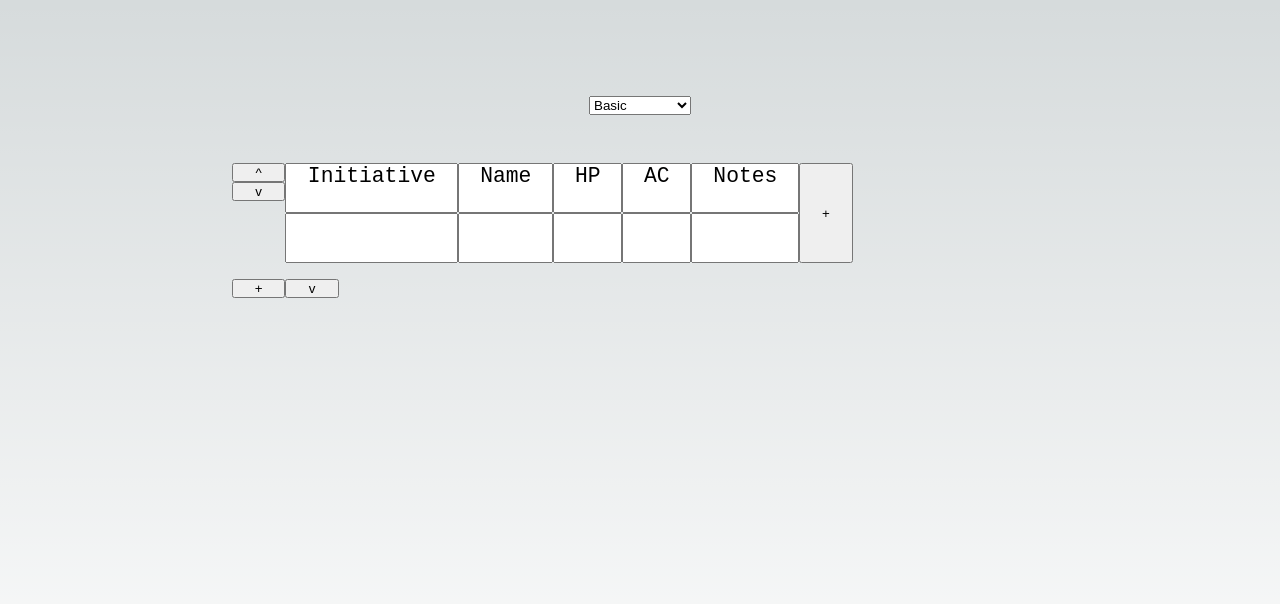
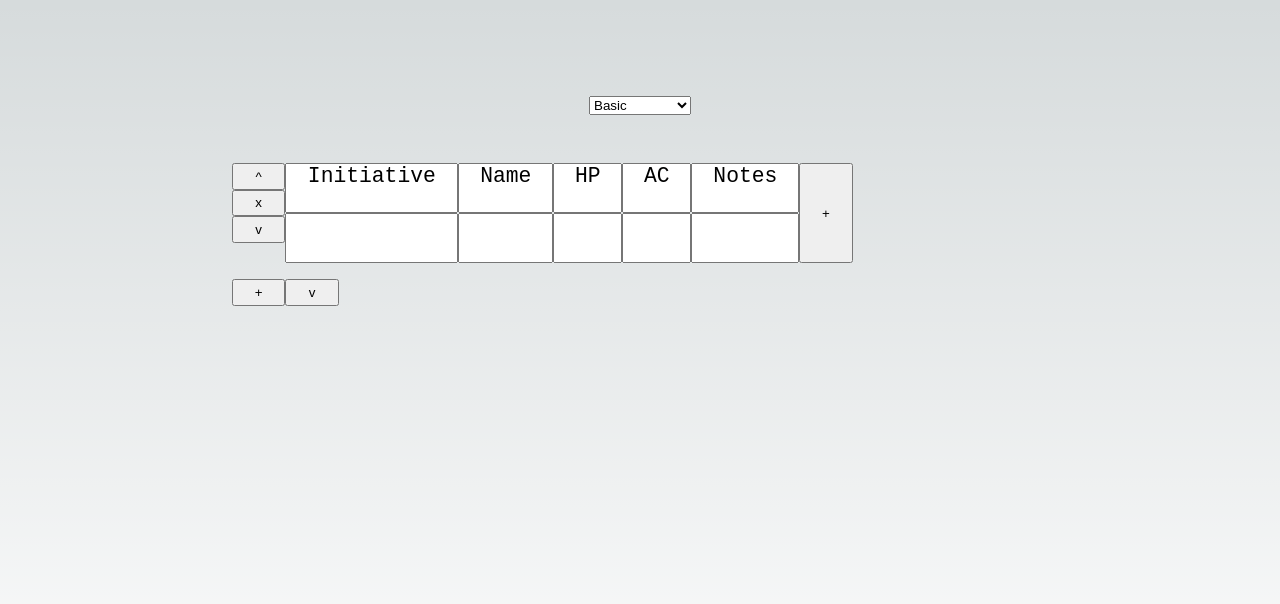
Before and after one commit to DGStatic/Turn-Tracker, a Next.js app in the folder turn_tracker/: page / in a window 1280 px wide. Shown: the top 604 px of the page. Built offline with nearby package versions, Linux system fonts and the light colour scheme.

Commit message:
row and cell operations with buttons

```diff
--- a/turn_tracker/pages/index.js
+++ b/turn_tracker/pages/index.js
@@ -41,7 +41,7 @@ function useWindowSize() {
 
 class Scenario {
 
-  constructor(rows = [[{'title': 'Title', 'text': '', 'cols': 5}]]) {
+  constructor(rows = [[{'title': 'Title', 'text': '', 'cols': 5, 'display': 'none'}]]) {
     this.rows = rows;
 
     this.totCols = 0;
@@ -65,6 +65,7 @@ class Scenario {
     // Pixels to Points conversion (16 pixels to 12 points). TODO: Automatically set ptp.
     const ptp = 21;
 
+
     // Gets total columns of a single row
     function getTotalCols(row) {
       var total = 0;
@@ -76,26 +77,24 @@ class Scenario {
 
     // Duplicates a row and adds it beneath
     function handleDupRow() {
-
+      if (rows.length == 0) {return;}
       // Create a low level copy of rows to avoid reference
       var tempRows = []
       for (var i = 0; i < rows.length; i++) {
         tempRows.push([]);
         for(var j = 0; j < rows[i].length; j++) {
-          tempRows[i].push({'title' : "", 'text' : "", "cols" : undefined});
-          tempRows[i][j].title = rows[i][j].title;
-          tempRows[i][j].text = rows[i][j].text;
-          tempRows[i][j].cols = rows[i][j].cols;
+          tempRows[i].push({'title' : rows[i][j].title, 'text' : rows[i][j].text, 'cols' : rows[i][j].cols, 'display' : rows[i][j].display})
         }
       }
 
       // Create a low level copy of a row from the other copy to again avoid any references. Fuck this language.
       var tempRow = []
       for (var i = 0; i < tempRows[tempRows.length-1].length; i++) {
-        tempRow.push({'title' : "", 'text' : "", "cols" : undefined});
+        tempRow.push({'title' : "", 'text' : "", "cols" : undefined, 'display' : 'none'});
         tempRow[i].title = tempRows[tempRows.length-1][i].title;
         tempRow[i].text = tempRows[tempRows.length-1][i].text;
         tempRow[i].cols = tempRows[tempRows.length-1][i].cols;
+        tempRow[i].display = tempRows[tempRows.length-1][i].display;
       }
 
       tempRows.push(tempRow);
@@ -109,11 +108,11 @@ class Scenario {
       for (var i = 0; i < rows.length; i++) {
         tempRows.push([]);
         for(var j = 0; j < rows[i].length; j++) {
-          tempRows[i].push(rows[i][j]);
+          tempRows[i].push({'title' : rows[i][j].title, 'text' : rows[i][j].text, 'cols' : rows[i][j].cols, 'display' : rows[i][j].display})
         }
       }
 
-      tempRows = tempRows.concat([[{'title': 'Title', 'text': '', 'cols': 5}]])
+      tempRows = tempRows.concat([[{'title': 'Title', 'text': '', 'cols': 5, 'display' : 'none'}]])
       setRows(tempRows)
     }
 
@@ -129,62 +128,67 @@ class Scenario {
         for (var i2 = 0; i2 < rows.length; i2++) {
           tempRows.push([]);
           for(var j = 0; j < rows[i2].length; j++) {
-            tempRows[i2].push(rows[i2][j]);
+            tempRows[i2].push({'title' : rows[i2][j].title, 'text' : rows[i2][j].text, 'cols' : rows[i2][j].cols, 'display': rows[i2][j].display})
           }
         }
 
-        tempRows[i].push({'title': 'Title', 'text': '', 'cols': 5})
+        tempRows[i].push({'title': 'Title', 'text': '', 'cols': 5, 'display' : "none"})
         setRows(tempRows);
       }
 
+      // reconstructs rows as if the target and the row above are swapped
       function handleMoveRowUp() {
         if (i != 0) {
           var tempRows = []
           for (var i2 = 0; i2 < rows.length; i2++) {
             tempRows.push([]);
-            if (i2 == i) { // reached target index
+            // reached target index
+            if (i2 == i) {
               const len1 = rows[i2].length;
               const len2 = rows[i2-1].length;
-              if (len1 > len2) { // smaller row above
+              // smaller row above
+              if (len1 > len2) {
                 for (var j = 0; j < len1; j++) {
-                  if (j > len2-1) { // reached limit of row above the target
-                    var tempCell = {'title' : rows[i2][j].title, 'text' : rows[i2][j].text, 'cols' : rows[i2][j].cols}
-                    tempRows[i2-1].push({'title' : tempCell.title, 'text' : tempCell.text, 'cols' : tempCell.cols})
+                  // reached limit of row above the target
+                  if (j > len2-1) {
+                    var tempCell = {'title' : rows[i2][j].title, 'text' : rows[i2][j].text, 'cols' : rows[i2][j].cols, 'display' : rows[i2][j].display}
+                    tempRows[i2-1].push({'title' : tempCell.title, 'text' : tempCell.text, 'cols' : tempCell.cols, 'display' : tempCell.display})
                   } else {
-                    tempRows[i2].push({'title' : "Title", 'text' : "", "cols" : undefined});
-                    var tempCell = {'title' : rows[i2][j].title, 'text' : rows[i2][j].text, 'cols' : rows[i2][j].cols}
-                    tempRows[i2][j] = {'title' : rows[i2-1][j].title, 'text' : rows[i2-1][j].text, 'cols' : rows[i2-1][j].cols}
-                    tempRows[i2-1][j] = {'title' : tempCell.title, 'text' : tempCell.text, 'cols' : tempCell.cols}
+                    tempRows[i2].push({'title' : "Title", 'text' : "", "cols" : undefined, 'display' : "none"});
+                    var tempCell = {'title' : rows[i2][j].title, 'text' : rows[i2][j].text, 'cols' : rows[i2][j].cols, 'display' : rows[i2][j].display}
+                    tempRows[i2][j] = {'title' : rows[i2-1][j].title, 'text' : rows[i2-1][j].text, 'cols' : rows[i2-1][j].cols, 'display' : rows[i2-1][j].display}
+                    tempRows[i2-1][j] = {'title' : tempCell.title, 'text' : tempCell.text, 'cols' : tempCell.cols, 'display' : tempCell.display}
                   }
                 }
-              } else if (len1 == len2) { // same row length above
+              // same row length above
+              } else if (len1 == len2) {
                 for (var j = 0; j < len1; j++) {
-                  tempRows[i2].push({'title' : "Title", 'text' : "", "cols" : undefined});
-                  var tempCell = {'title' : rows[i2][j].title, 'text' : rows[i2][j].text, 'cols' : rows[i2][j].cols}
-                  tempRows[i2][j] = {'title' : rows[i2-1][j].title, 'text' : rows[i2-1][j].text, 'cols' : rows[i2-1][j].cols}
-                  tempRows[i2-1][j] = {'title' : tempCell.title, 'text' : tempCell.text, 'cols' : tempCell.cols}
+                  tempRows[i2].push({'title' : "Title", 'text' : "", "cols" : undefined, 'display' : "none"});
+                  var tempCell = {'title' : rows[i2][j].title, 'text' : rows[i2][j].text, 'cols' : rows[i2][j].cols, 'display' : rows[i2][j].display}
+                  tempRows[i2][j] = {'title' : rows[i2-1][j].title, 'text' : rows[i2-1][j].text, 'cols' : rows[i2-1][j].cols, 'display' : rows[i2-1][j].display}
+                  tempRows[i2-1][j] = {'title' : tempCell.title, 'text' : tempCell.text, 'cols' : tempCell.cols, 'display' : tempCell.display}
                 }
-              } else { // longer row above
+              // longer row above
+              } else {
                 for (var j = 0; j < len2; j++) {
-                  if (j > len1-1) { // reached limit of target
-                    tempRows[i2].push( {'title' : rows[i2-1][j].title, 'text' : rows[i2-1][j].text, 'cols' : rows[i2-1][j].cols} )
+                  // reached limit of target
+                  if (j > len1-1) {
+                    tempRows[i2].push( {'title' : rows[i2-1][j].title, 'text' : rows[i2-1][j].text, 'cols' : rows[i2-1][j].cols, 'display' : rows[i2-1][j].display })
                   } else {
-                    var tempCell = {'title' : rows[i2][j].title, 'text' : rows[i2][j].text, 'cols' : rows[i2][j].cols}
-                    tempRows[i2].push ({'title' : rows[i2-1][j].title, 'text' : rows[i2-1][j].text, 'cols' : rows[i2-1][j].cols})
-                    tempRows[i2-1][j] = {'title' : tempCell.title, 'text' : tempCell.text, 'cols' : tempCell.cols}
+                    var tempCell = {'title' : rows[i2][j].title, 'text' : rows[i2][j].text, 'cols' : rows[i2][j].cols, 'display' : rows[i2][j].display}
+                    tempRows[i2].push ({'title' : rows[i2-1][j].title, 'text' : rows[i2-1][j].text, 'cols' : rows[i2-1][j].cols, 'display' : rows[i2-1][j].display})
+                    tempRows[i2-1][j] = {'title' : tempCell.title, 'text' : tempCell.text, 'cols' : tempCell.cols, 'display' : tempCell.display}
                   }
                 }
-                for (var k = 0; k < len2-len1; k++) { // remove extra space on row above
+                // remove extra space on row above
+                for (var k = 0; k < len2-len1; k++) {
                   tempRows[i2-1].pop();
                 }
               }
 
             } else {
               for(var j = 0; j < rows[i2].length; j++) {
-                tempRows[i2].push({'title' : "", 'text' : "", "cols" : undefined});
-                tempRows[i2][j].title = rows[i2][j].title;
-                tempRows[i2][j].text = rows[i2][j].text;
-                tempRows[i2][j].cols = rows[i2][j].cols;
+                tempRows[i2].push({'title' : rows[i2][j].title, 'text' : rows[i2][j].text, 'cols' : rows[i2][j].cols, 'display' : rows[i2][j].display})
               }
             }
 
@@ -195,26 +199,85 @@ class Scenario {
         }
       }
 
-      function handleMoveRowDown() { // TODO: same as moving up, but we have to build the target using the future row, then build the future row
+      // reconstructs rows as if the target and the row below are swapped
+      function handleMoveRowDown() {
+        if (i != rows.length-1) {
+          var tempRows = []
+          for (var i2 = 0; i2 < rows.length; i2++) {
+            tempRows.push([])
+            if (i2 == i) {
+              tempRows.push([])
+              const len1 = rows[i2].length;
+              const len2 = rows[i2+1].length;
+              if (len1 > len2) {
+                // smaller row below
+                for (var j = 0; j < len1; j++) {
+                  // reached limit of row below
+                  if (j > len2-1) {
+                    tempRows[i2+1].push( {'title' : rows[i2][j].title, 'text' : rows[i2][j].text, 'cols' : rows[i2][j].cols, 'display' : rows[i2][j].display} )
+                  } else {
+                    tempRows[i2+1].push ({'title' : rows[i2][j].title, 'text' : rows[i2][j].text, 'cols' : rows[i2][j].cols, 'display' : rows[i2][j].display})
+                    tempRows[i2].push ({'title' : rows[i2+1][j].title, 'text' : rows[i2+1][j].text, 'cols' : rows[i2+1][j].cols, 'display' : rows[i2+1][j].display})
+                  }
+                }
+              } else if (len1 == len2) {
+                // same length below
+                for (var j = 0; j < len1; j++) {
+                  tempRows[i2+1].push ({'title' : rows[i2][j].title, 'text' : rows[i2][j].text, 'cols' : rows[i2][j].cols, 'display' : rows[i2][j].display})
+                  tempRows[i2].push ({'title' : rows[i2+1][j].title, 'text' : rows[i2+1][j].text, 'cols' : rows[i2+1][j].cols, 'display' : rows[i2+1][j].display})
+                }
+              } else {
+                // longer row below
+                for (var j = 0; j < len2; j++) {
+                  // reached limit of target
+                  if (j > len1-1) {
+                    tempRows[i2].push( {'title' : rows[i2+1][j].title, 'text' : rows[i2+1][j].text, 'cols' : rows[i2+1][j].cols, 'display' : rows[i2+1][j].display} )
+                  } else {
+                    tempRows[i2+1].push ({'title' : rows[i2][j].title, 'text' : rows[i2][j].text, 'cols' : rows[i2][j].cols, 'display' : rows[i2][j].display})
+                    tempRows[i2].push ({'title' : rows[i2+1][j].title, 'text' : rows[i2+1][j].text, 'cols' : rows[i2+1][j].cols, 'display' : rows[i2+1][j].display})
+                  }
+                }
+              }
+              i2 += 1;
+            } else {
+              for(var j = 0; j < rows[i2].length; j++) {
+                tempRows[i2].push({'title' : rows[i2][j].title, 'text' : rows[i2][j].text, 'cols' : rows[i2][j].cols, 'display' : rows[i2][j].display})
+              }
+            }
+          }
+          setRows(tempRows)
+        } else {
+          setRows(rows)
+        }
 
       }
 
-      function handleRemoveRow() { // TODO: slice rows in two, shift second half, and concat
-
+      // reconstructs rows as if the target row never existed
+      function handleRemoveRow() {
+        var tempRows = []
+        for (var i2 = 0; i2 < rows.length; i2++) {
+          if (i2 == i) { continue; }
+          tempRows.push([])
+          for (var j = 0; j < rows[i2].length; j++) {
+            tempRows[i2].push({'title' : rows[i2][j].title, 'text' : rows[i2][j].text, 'cols' : rows[i2][j].cols, 'display' : rows[i2][j].display})
+          }
+        }
+        setRows(tempRows)
       }
 
       return (
         <div className={styles.row} key={"row"+String(i)} id={"row"+String(i)}>
           <div className={styles.cell} key={"row"+String(i)+"-row-buttons"} id={"row"+String(i)+"-row-buttons"}>
-            <button className={styles.new_btn} key={"row"+String(i)+"-row-up-btn"} id={"row"+String(i)+"-row-up-btn"} onClick={handleMoveRowUp}>^</button>
-            <button className={styles.new_btn} key={"row"+String(i)+"-row-down-btn"} id={"row"+String(i)+"-row-down-btn"} onClick={handleMoveRowDown}>v</button>
+            <button className={styles.row_btn} key={"row"+String(i)+"-row-up-btn"} id={"row"+String(i)+"-row-up-btn"} onClick={handleMoveRowUp}>^</button>
+            <button className={styles.row_btn} key={"row"+String(i)+"-row-delete-btn"} id={"row"+String(i)+"-row-delete-btn"} onClick={handleRemoveRow}>x</button>
+            <button className={styles.row_btn} key={"row"+String(i)+"-row-down-btn"} id={"row"+String(i)+"-row-down-btn"} onClick={handleMoveRowDown}>v</button>
           </div>
           {
             rows[i].map( (cell, j)=>(
               generateCell(i, j)
             ))
           }
-          <button className={styles.new_btn} onClick={handleNewCell} key={"row"+String(i)+"-new-cell-btn"} id={"row"+String(i)+"-new-cell-btn"}>+</button>
+          <button className={styles.row_btn} onClick={handleNewCell} key={"row"+String(i)+"-new-cell-btn"} id={"row"+String(i)+"-new-cell-btn"}>+</button>
         </div>
       )
     }
@@ -234,10 +297,12 @@ class Scenario {
         for (var i2 = 0; i2 < rows.length; i2++) {
           tempRows.push([]);
           for(var j2 = 0; j2 < rows[i2].length; j2++) {
-            tempRows[i2].push({'title' : "", 'text' : "", "cols" : undefined});
-            tempRows[i2][j2].title = rows[i2][j2].title;
-            tempRows[i2][j2].text = rows[i2][j2].text;
-            tempRows[i2][j2].cols = rows[i2][j2].cols;
+            if (i2 == i && j2 == j) {
+              tempRows[i2].push({'title' : rows[i2][j2].title, 'text' : rows[i2][j2].text, 'cols' : rows[i2][j2].cols, 'display' : "flex"})
+            } else {
+              tempRows[i2].push({'title' : rows[i2][j2].title, 'text' : rows[i2][j2].text, 'cols' : rows[i2][j2].cols, 'display' : rows[i2][j2].display})
+            }
+
           }
         }
 
@@ -259,10 +324,103 @@ class Scenario {
 
       }
 
+      // View the cell buttons when the cell is being edited
+      function handleCellMouseOver() {
+        var tempRows = []
+        for (var i2 = 0; i2 < rows.length; i2++) {
+          tempRows.push([])
+          for (var j2 = 0; j2 < rows[i2].length; j2++) {
+            if (i2 == i && j2 == j) {
+              tempRows[i2].push({'title' : rows[i2][j2].title, 'text' : rows[i2][j2].text, 'cols' : rows[i2][j2].cols, 'display' : "flex"})
+            } else {
+              tempRows[i2].push({'title' : rows[i2][j2].title, 'text' : rows[i2][j2].text, 'cols' : rows[i2][j2].cols, 'display' : rows[i2][j2].display})
+            }
+          }
+        }
+        setRows(tempRows)
+      }
+
+      // Hide the cell button when the cell is not being edited
+      function handleCellMouseLeave() {
+        var tempRows = []
+        for (var i2 = 0; i2 < rows.length; i2++) {
+          tempRows.push([])
+          for (var j2 = 0; j2 < rows[i2].length; j2++) {
+            if (i2 == i && j2 == j) {
+              tempRows[i2].push({'title' : rows[i2][j2].title, 'text' : rows[i2][j2].text, 'cols' : rows[i2][j2].cols, 'display' : "none"})
+            } else {
+              tempRows[i2].push({'title' : rows[i2][j2].title, 'text' : rows[i2][j2].text, 'cols' : rows[i2][j2].cols, 'display' : rows[i2][j2].display})
+            }
+          }
+        }
+        setRows(tempRows)
+      }
+
+      // reconstructs rows as if the targeted cell was swapped with the one before it
+      function handleMoveCellLeft() {
+        if (j != 0) {
+          var tempRows = []
+          for (var i2 = 0; i2 < rows.length; i2++) {
+            tempRows.push([])
+            for (var j2 = 0; j2 < rows[i2].length; j2++) {
+              if (i2 == i && j2 == j) {
+                var tempCell = {'title' : rows[i2][j2-1].title, 'text' : rows[i2][j2-1].text, 'cols' : rows[i2][j2-1].cols, 'display' : rows[i2][j2-1].display}
+                tempRows[i2][j2-1] = {'title' : rows[i2][j2].title, 'text' : rows[i2][j2].text, 'cols' : rows[i2][j2].cols, 'display' : rows[i2][j2].display}
+                tempRows[i2].push({'title' : tempCell.title, 'text' : tempCell.text, 'cols' : tempCell.cols, 'display' : tempCell.display})
+              } else {
+                tempRows[i2].push({'title' : rows[i2][j2].title, 'text' : rows[i2][j2].text, 'cols' : rows[i2][j2].cols, 'display' : rows[i2][j2].display})
+              }
+            }
+          }
+          setRows(tempRows)
+        } else {
+          setRows(rows)
+        }
+      }
+
+      // reconstructs rows as if the targeted cell was swapped with the one after it
+      function handleMoveCellRight() {
+        if (j != rows[i].length-1) {
+          var tempRows = []
+          for (var i2 = 0; i2 < rows.length; i2++) {
+            tempRows.push([])
+            for (var j2 = 0; j2 < rows[i2].length; j2++) {
+              if (i2 == i && j2 == j+1) {
+                var tempCell = {'title' : rows[i2][j2-1].title, 'text' : rows[i2][j2-1].text, 'cols' : rows[i2][j2-1].cols, 'display' : rows[i2][j2-1].display}
+                tempRows[i2][j2-1] = {'title' : rows[i2][j2].title, 'text' : rows[i2][j2].text, 'cols' : rows[i2][j2].cols, 'display' : rows[i2][j2].display}
+                tempRows[i2].push({'title' : tempCell.title, 'text' : tempCell.text, 'cols' : tempCell.cols, 'display' : tempCell.display})
+              } else {
+                tempRows[i2].push({'title' : rows[i2][j2].title, 'text' : rows[i2][j2].text, 'cols' : rows[i2][j2].cols, 'display' : rows[i2][j2].display})
+              }
+            }
+          }
+          setRows(tempRows)
+        } else {
+          setRows(rows)
+        }
+      }
+
+      function handleRemoveCell() {
+        var tempRows = []
+        for (var i2 = 0; i2 < rows.length; i2++) {
+          tempRows.push([])
+          for (var j2 = 0; j2 < rows[i2].length; j2++) {
+            if (i2 == i && j2 == j ) { continue; }
+            tempRows[i2].push({'title' : rows[i2][j2].title, 'text' : rows[i2][j2].text, 'cols' : rows[i2][j2].cols, 'display' : rows[i2][j2].display})
+          }
+        }
+        setRows(tempRows)
+      }
+
       return (
-       <div className={styles.cell} key={"row"+String(i)+"-cell"+String(j)} id={"row"+String(i)+"-cell"+String(j)}>
+       <div className={styles.cell} key={"row"+String(i)+"-cell"+String(j)} id={"row"+String(i)+"-cell"+String(j)} onFocus={handleCellMouseOver} onMouseLeave={handleCellMouseLeave}>
         <textarea className={styles.text} key={"row"+String(i)+"-cell"+String(j)+"-title"} id={"row"+String(i)+"-cell"+String(j)+"-title"} onChange={handleChange} type="text"  placeholder="Title" cols={rows[i][j].cols} value={rows[i][j].title}></textarea>
         <textarea className={styles.text} key={"row"+String(i)+"-cell"+String(j)+"-text"} id={"row"+String(i)+"-cell"+String(j)+"-text"} onChange={handleChange} type="text"  cols={rows[i][j].cols} value={rows[i][j].text}></textarea>
+        <div className={styles.btn_container} key={"row"+String(i)+"-cell"+String(j)+"-btn-container"} id={"row"+String(i)+"-cell"+String(j)+"-btn-container"} style = {{ display : rows[i][j].display, flexDirection: "horizontal", justifyContent: "center" }} onMouseOver={handleCellMouseOver} onMouseOut={handleCellMouseLeave}>
+          <button className={styles.cell_btn} key={"row"+String(i)+"-cell"+String(j)+"-cell-left-btn"} id={"row"+String(i)+"-cell"+String(j)+"-cell-left-btn"} onClick={handleMoveCellLeft}>{"<"}</button>
+          <button className={styles.cell_btn} key={"row"+String(i)+"-cell"+String(j)+"-cell-delete-btn"} id={"row"+String(i)+"-cell"+String(j)+"-cell-delete-btn"} onClick={handleRemoveCell}>{"x"}</button>
+          <button className={styles.cell_btn} key={"row"+String(i)+"-cell"+String(j)+"-cell-right-btn"} id={"row"+String(i)+"-cell"+String(j)+"-cell-right-btn"} onClick={handleMoveCellRight}>{">"}</button>
+        </div>
        </div>
 
       )
@@ -275,8 +433,8 @@ class Scenario {
             generateRows(i)
           ))
         }
-        <button className={styles.new_btn} id="new-row-btn" key="new-row-btn" onClick={handleNewRow}>+</button>
-        <button className={styles.new_btn} id="dup-row-btn" key="dup-row-btn" onClick={handleDupRow}>v</button>
+        <button className={styles.row_btn} id="new-row-btn" key="new-row-btn" onClick={handleNewRow}>+</button>
+        <button className={styles.row_btn} id="dup-row-btn" key="dup-row-btn" onClick={handleDupRow}>v</button>
       </div>
     )
   }
@@ -293,11 +451,11 @@ function generate_scenario() {
 // Generate a scenario for a general D&D 5e game
 function generate_5e_scenario() {
 
-  var initCell = {'title' : "Initiative", 'text' : "", 'cols' : 5}
-  var nameCell = {'title' : "Name", 'text' : "", 'cols' : 5}
-  var acCell = {'title' : "AC", 'text' : "", 'cols' : 5}
-  var hpCell = {'title' : "HP", 'text' : "", 'cols' : 5}
-  var notesCell = {'title' : "Notes", 'text' : "", 'cols' : 5}
+  var initCell = {'title' : "Initiative", 'text' : "", 'cols' : 5, 'display' : 'none'}
+  var nameCell = {'title' : "Name", 'text' : "", 'cols' : 5, 'display' : 'none'}
+  var acCell = {'title' : "AC", 'text' : "", 'cols' : 5, 'display' : 'none'}
+  var hpCell = {'title' : "HP", 'text' : "", 'cols' : 5, 'display' : 'none'}
+  var notesCell = {'title' : "Notes", 'text' : "", 'cols' : 5, 'display' : 'none'}
   var row = [initCell, nameCell, hpCell, acCell, notesCell]
   var scn = new Scenario([row])
 
--- a/turn_tracker/styles/Home.module.css
+++ b/turn_tracker/styles/Home.module.css
@@ -30,6 +30,18 @@
   min-height: 100vh;
 }
 
-.new_btn {
+.row_btn {
   min-width: 4em;
+  min-height: 2em;
 }
+
+.cell_btn {
+  min-width: 2em;
+  min-height: 1em;
+}
+
+.btn_container {
+  display: flex;
+  flex-direction: row;
+  justify-content: center;
+}
```
